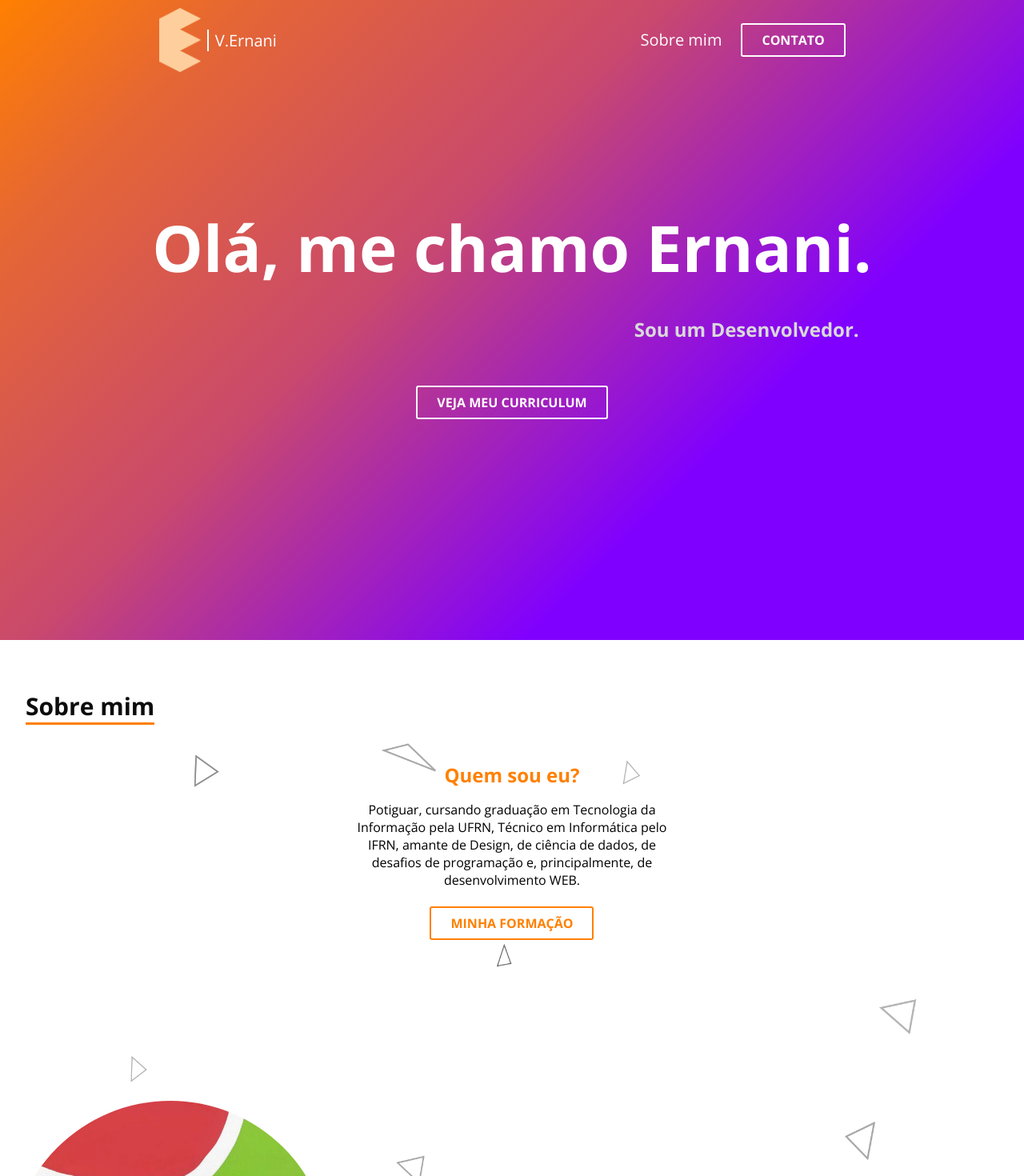
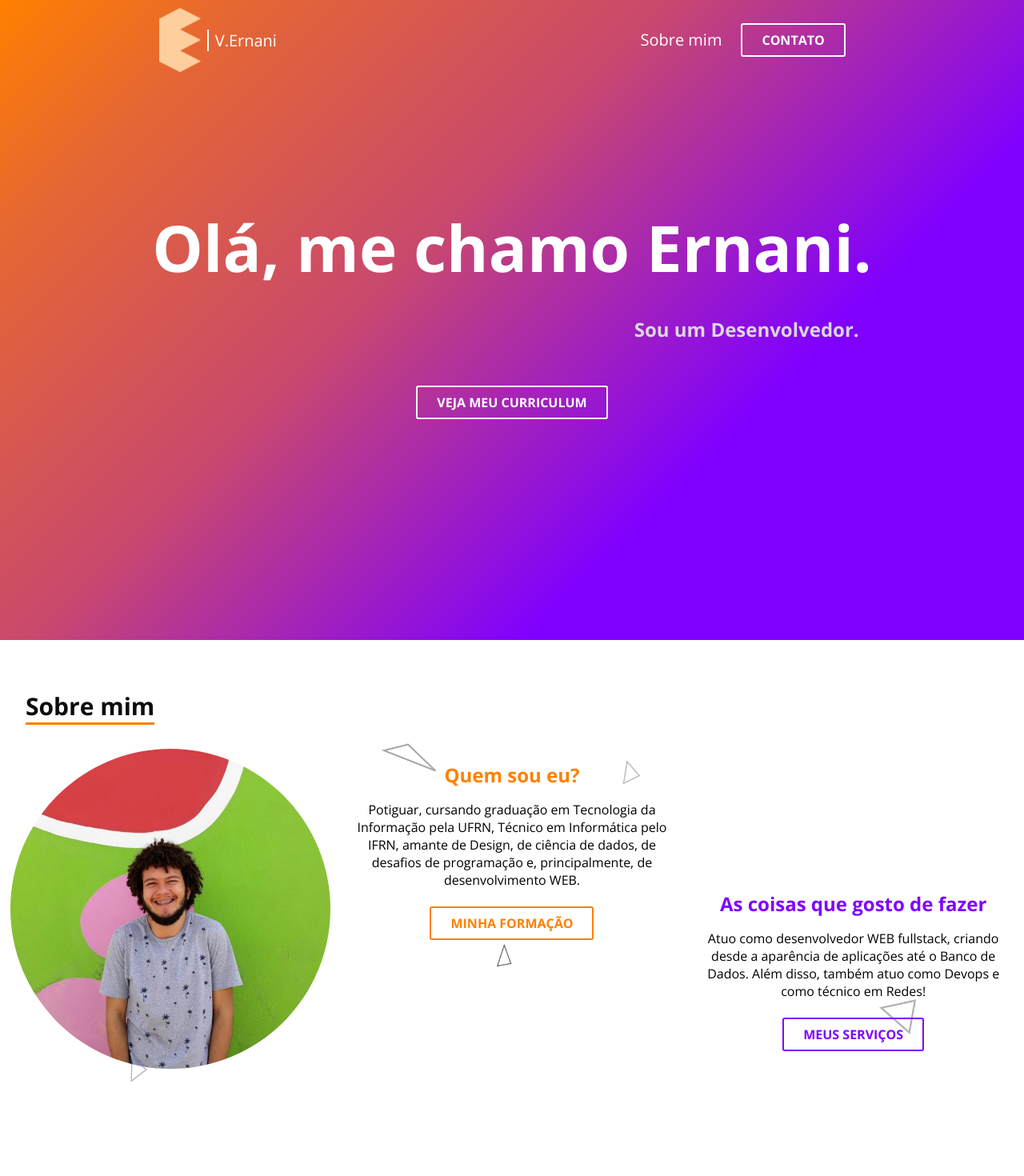
Before and after one commit to erneani/erneani.github.io, a React (Create React App) app: page / in a window 1280 px wide. Shown: the top 1470 px of the page at 80% size. After the commit the page ends 1368 px from the top, so only its background shows below. Built offline with nearby package versions, Linux system fonts and the light colour scheme.

Commit message:
Remove height test from about section

```diff
--- a/src/components/About.js
+++ b/src/components/About.js
@@ -6,7 +6,6 @@ import photo from '../images/photo.jpeg';
 const SectionBody = styled.div`
   grid-template-columns: 1fr 1fr 1fr;
   display: grid;
-  height: 80rem;
 
   @media screen and (max-width:1020px) {
     display: flex;
```
